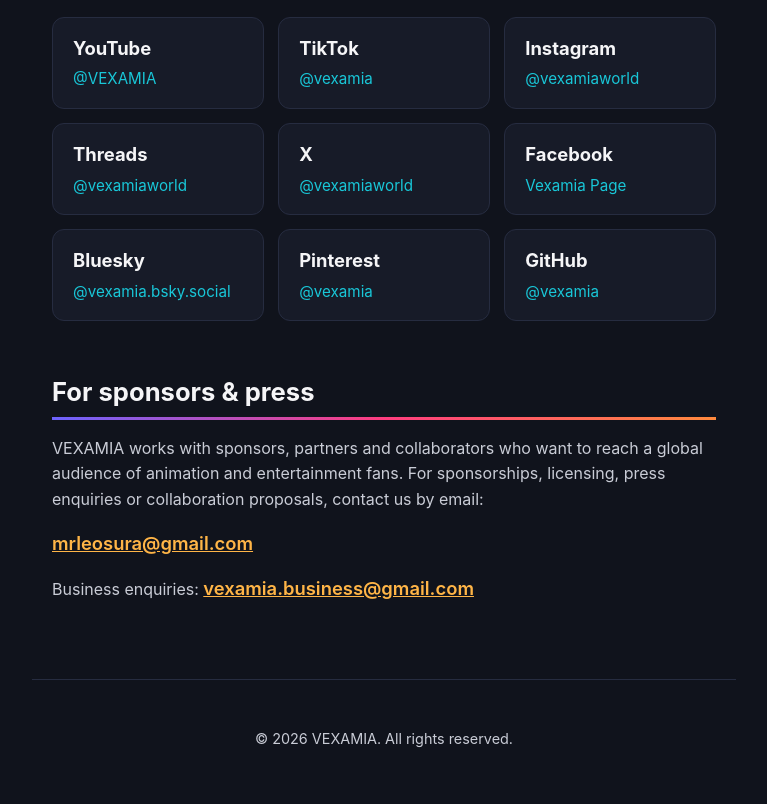
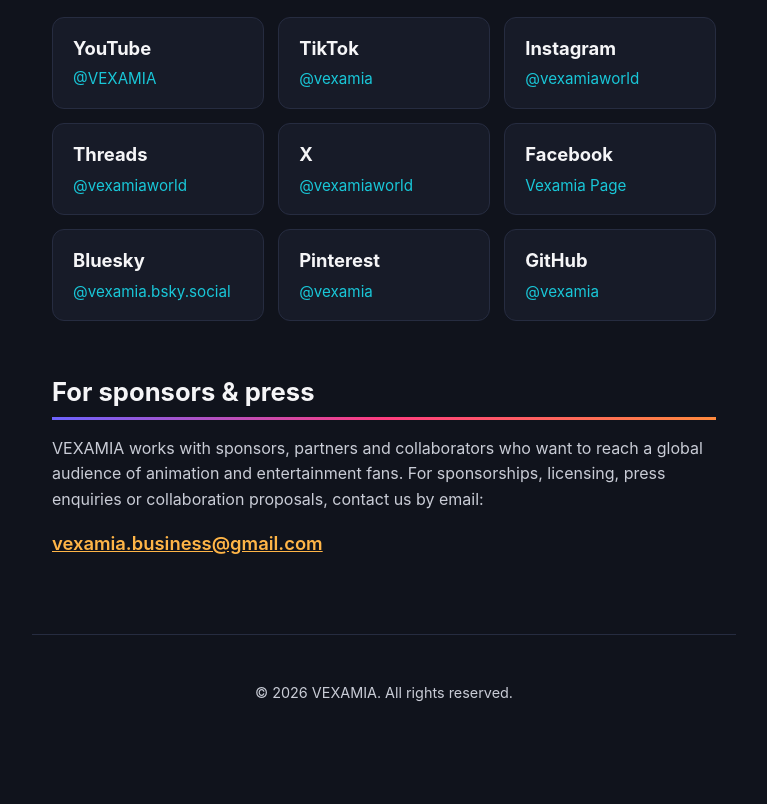
Before and after one commit to vexamia/vexamia.github.io, a plain HTML site: page index.html in a window 1280 px wide. Shown: the part 957-1761 px from the top of the page, without its empty margins (256-1023 px from the left). After the commit the page ends 1716 px from the top, so only its background shows below. Drawn offline with Linux system fonts and the light colour scheme.

Commit message:
Remove project email, keep only business email

```diff
--- a/index.html
+++ b/index.html
@@ -79,8 +79,7 @@
   <section class="contact" aria-labelledby="contact-heading">
     <h2 id="contact-heading">For sponsors &amp; press</h2>
     <p>VEXAMIA works with sponsors, partners and collaborators who want to reach a global audience of animation and entertainment fans. For sponsorships, licensing, press enquiries or collaboration proposals, contact us by email:</p>
-    <p><a class="email-link" href="mailto:mrleosura@gmail.com">mrleosura@gmail.com</a></p>
-    <p>Business enquiries: <a class="email-link" href="mailto:vexamia.business@gmail.com">vexamia.business@gmail.com</a></p>
+      <p><a class="email-link" href="mailto:vexamia.business@gmail.com">vexamia.business@gmail.com</a></p>
   </section>
 </main>
 
```
